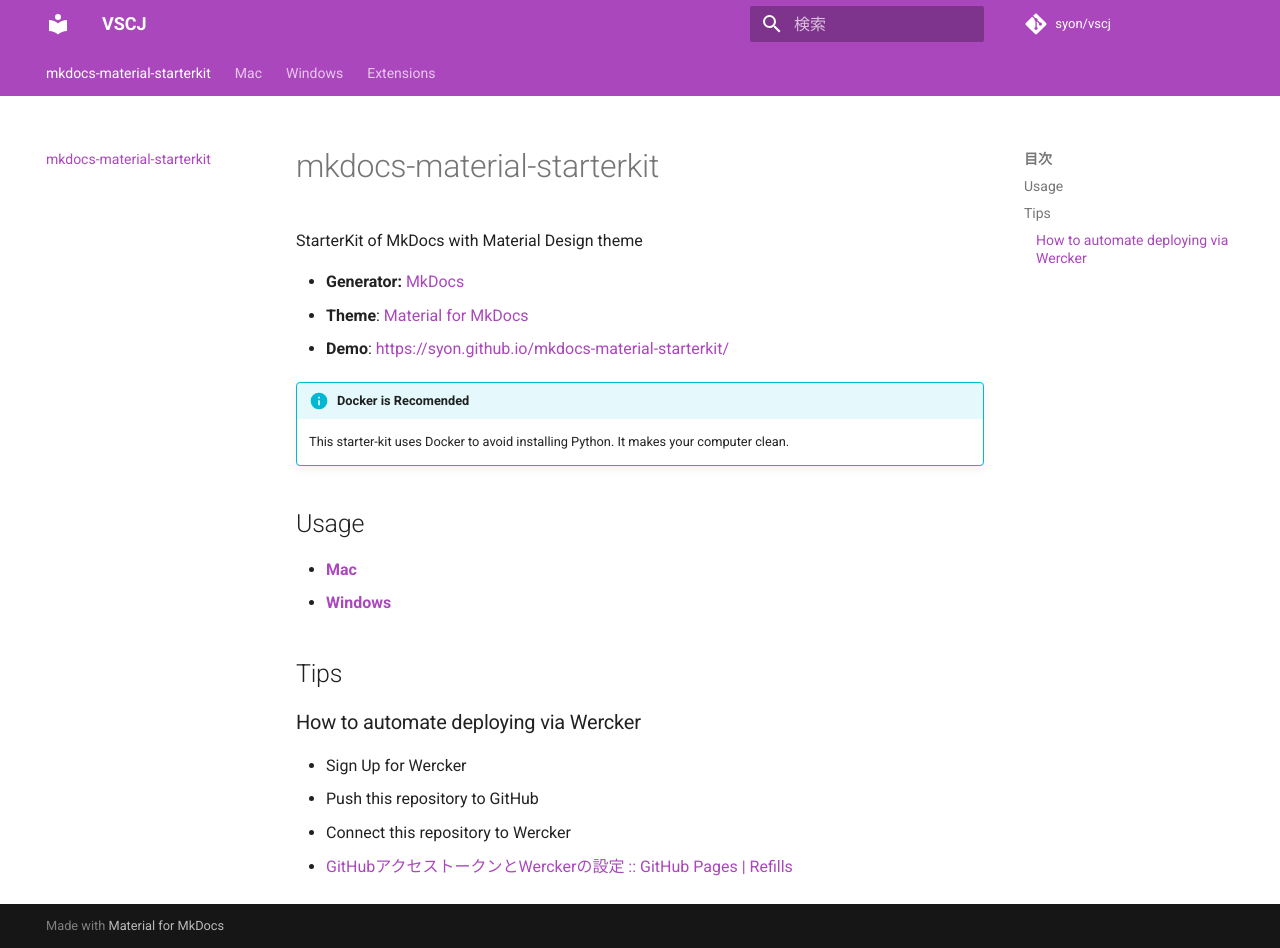
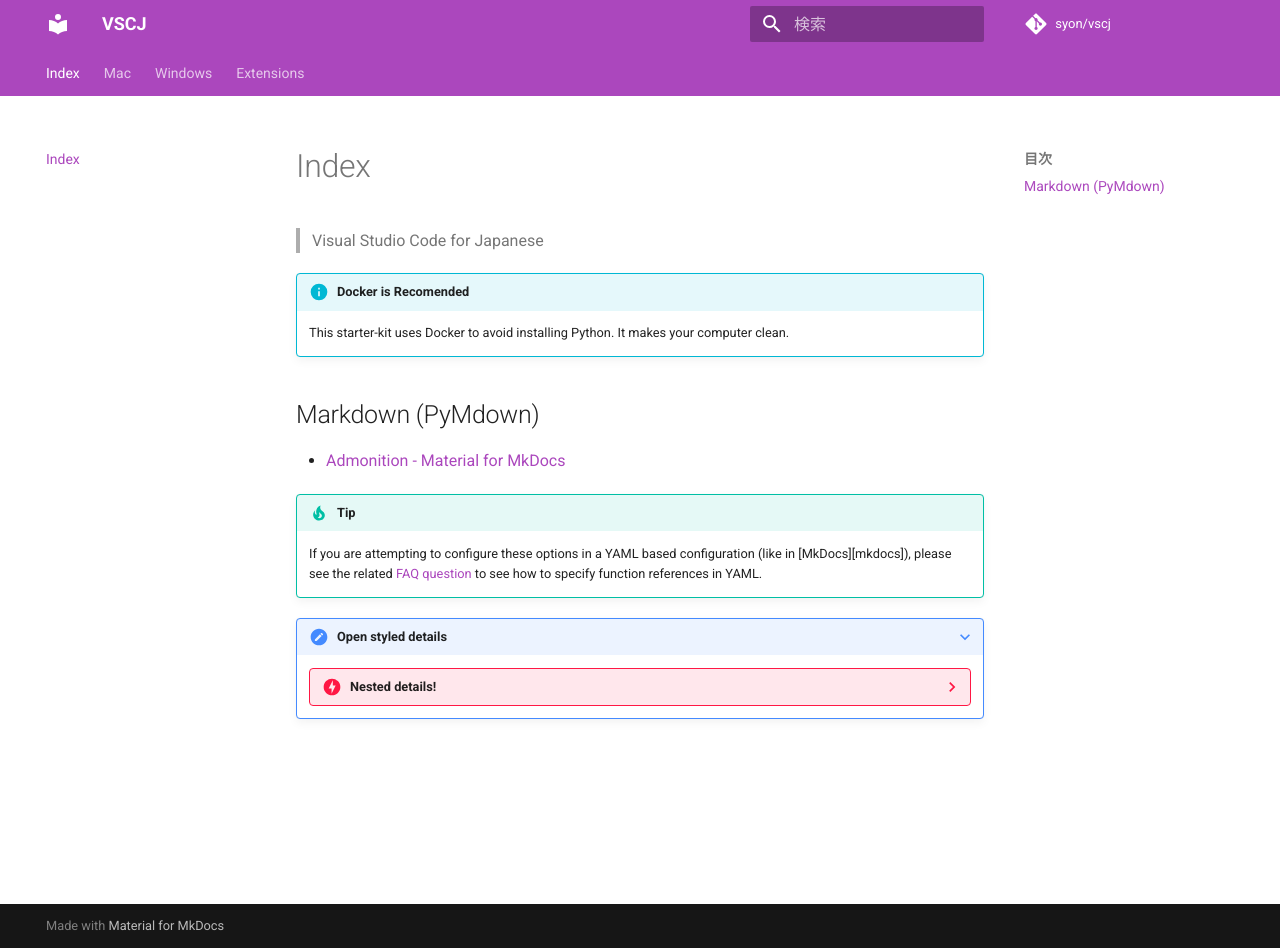
Before and after one commit to syon/vscj, an MkDocs documentation site: the page built from docs/index.md, in a window 1280 px wide and 948 px high. Built offline with MkDocs 1.6.1 and Material for MkDocs 9.7.7, drawn with Linux system fonts in a browser that asks for light colours; comment, search, counter and statistics services are not loaded.

Commit message:
:wrench: dev

```diff
--- a/docs/index.md
+++ b/docs/index.md
@@ -1,25 +1,20 @@
-# mkdocs-material-starterkit
-StarterKit of MkDocs with Material Design theme
+# Index
 
-- __Generator:__ [MkDocs](https://www.mkdocs.org/)
-- __Theme__: [Material for MkDocs](https://squidfunk.github.io/mkdocs-material/)
-- __Demo__: https://syon.github.io/mkdocs-material-starterkit/
+> Visual Studio Code for Japanese
 
 !!! info "__Docker__ is Recomended"
 
     This starter-kit uses Docker to avoid installing Python.
     It makes your computer clean.
 
-## Usage
+## Markdown (PyMdown)
 
-- __[Mac](./Mac/)__
-- __[Windows](./Windows/)__
+- [Admonition - Material for MkDocs](https://squidfunk.github.io/mkdocs-material/extensions/admonition/)
 
-## Tips
+!!! tip
+    If you are attempting to configure these options in a YAML based configuration (like in [MkDocs][mkdocs]), please see the related [FAQ question](#function-references-in-yaml) to see how to specify function references in YAML.
 
-### How to automate deploying via Wercker
+???+ note "Open styled details"
 
-- Sign Up for Wercker
-- Push this repository to GitHub
-- Connect this repository to Wercker
-- [GitHubアクセストークンとWerckerの設定 :: GitHub Pages \| Refills](https://syon.github.io/refills/rid/1462280/)
+    ??? danger "Nested details!"
+        And more content again.
```
Also changed, not shown: 3 other files.
